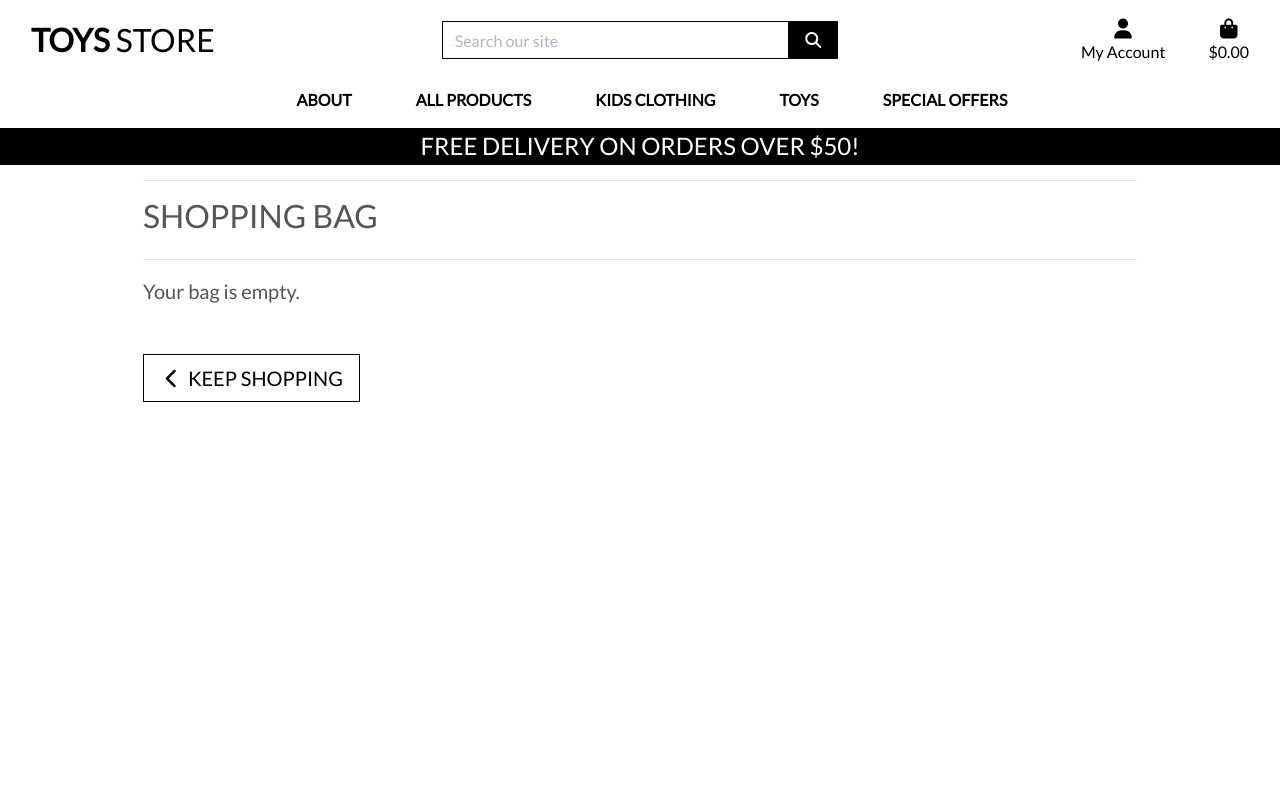
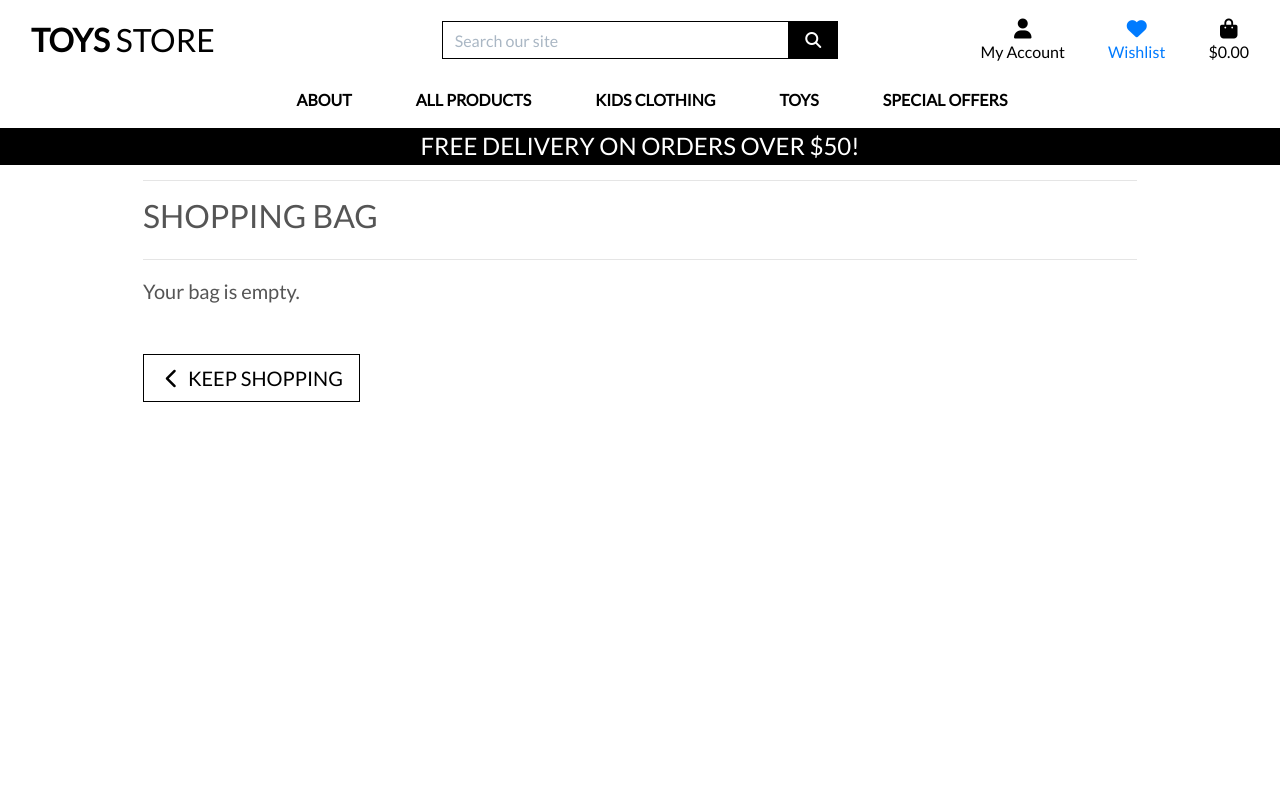
Before and after one commit to Blandaren123/toysstore, a Django app: page /bag/ in a window 1280 px wide. Run offline with Django 3.2, Linux system fonts and the light colour scheme; some libraries are stand-ins or nearby versions.

Commit message:
added wishlistbutton to navbar

```diff
--- a/templates/base.html
+++ b/templates/base.html
@@ -84,6 +84,15 @@
                             {% endif %}
                         </div>
                     </li>
+                </li>
+                <li class="list-inline-item">
+                    <a class="nav-link" href="{% url 'wishlist' %}">
+                        <div class="text-center">
+                            <div><i class="fas fa-heart fa-lg"></i></div>
+                            <p class="hero-font my-0">Wishlist</p>
+                        </div>
+                    </a>
+                    </li>
                     <li class="list-inline-item">
                         <a class="{% if grand_total %}text-info font-weight-bold{% else %}text-black{% endif %} nav-link" href="{% url 'view_bag' %}">
                             <div class="text-center">
```
